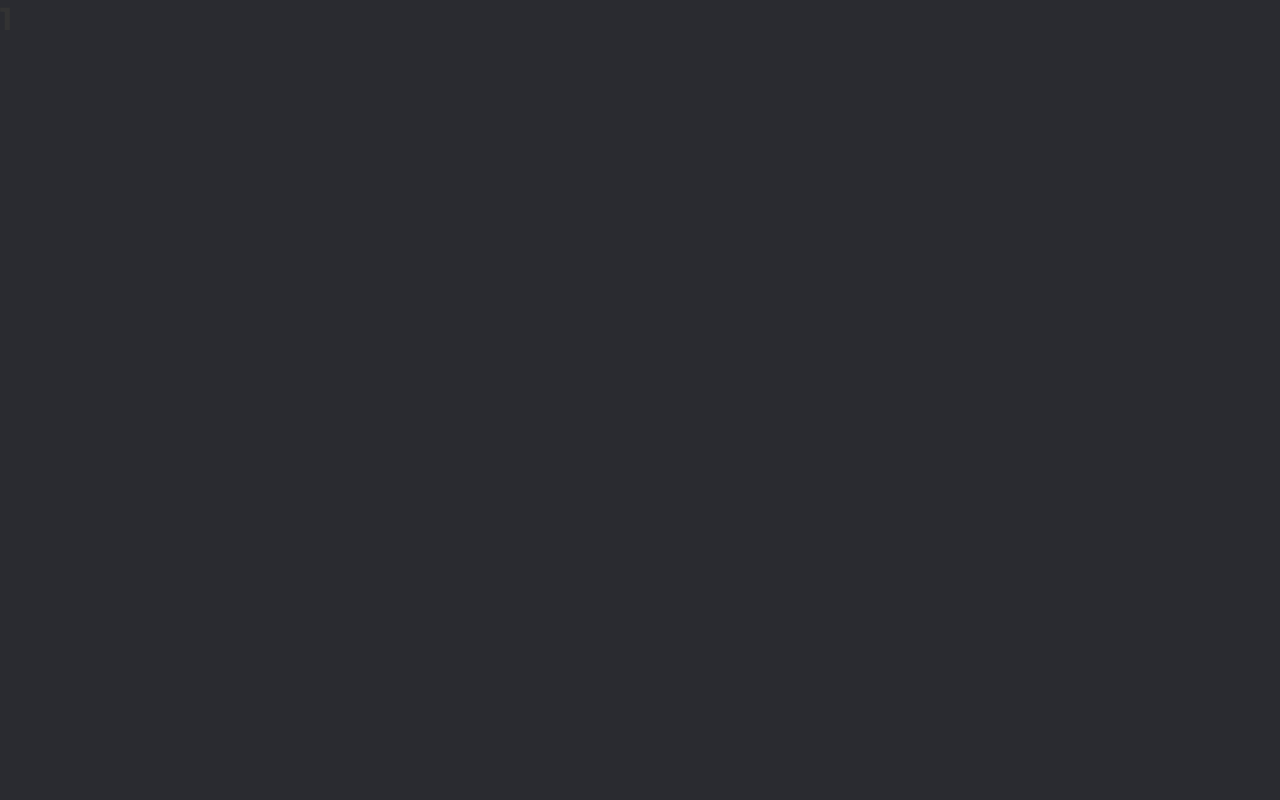
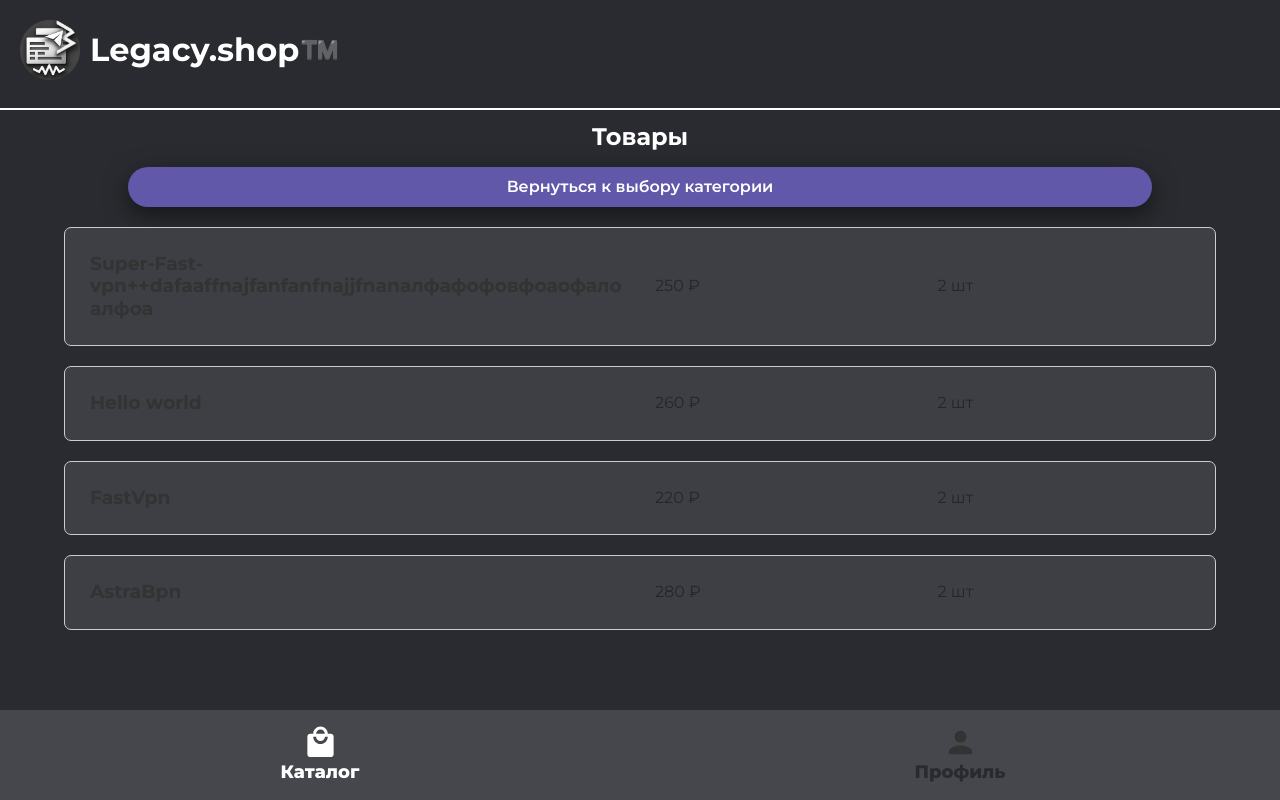
Before and after one commit to T0ngen/tgshop, a React (Create React App) app: page /items/1 in a window 1280 px wide. Built offline with nearby package versions, Linux system fonts and the light colour scheme.

Commit message:
add items catalog

```diff
--- a/src/components/Header.js
+++ b/src/components/Header.js
@@ -6,7 +6,7 @@ export default function Header(){
         <>
 
             <div className='Header'>
-                <img className='logo' src={"./img/logo.png"}/>
+                <img className='logo' src={"../img/logo.png"} alt='logo'/>
                <h1 className='shop-name'>Legacy.shop™️</h1>
 
             </div>
--- /dev/null
+++ b/src/components/ItemInfo.js
@@ -0,0 +1,28 @@
+import React from 'react';
+// import { useNavigate } from 'react-router-dom';
+export default function ItemInfo({item}){
+    // const navigate = useNavigate();
+
+    // const handleClick = (id) => {
+
+    //     navigate(`/items/${id}`);
+    // };
+    return(
+        <>
+        <div className='row item-container'>
+            <div className='col-6 item-text'>
+
+                <h3>{item.name}</h3>
+
+            </div>
+            <div className='col-3 '>
+            <p>{item.price} ₽</p>
+            </div>
+            <div className='col-3 '>
+                <p>{item.count} шт</p>
+            </div>
+        </div>
+
+        </>
+    )
+}
--- /dev/null
+++ b/src/components/Items.js
@@ -0,0 +1,23 @@
+import React from 'react';
+import { useNavigate } from 'react-router-dom';
+import ItemInfo from './ItemInfo'
+export default function Items({data}){
+    console.log('items')
+    console.log(data)
+    const navigate = useNavigate();
+
+    const handleClick = () => {
+        navigate('/');
+    };
+    return(
+        <>
+        <h2 className='categories-name'>Товары</h2>
+        <div onClick={handleClick} className='button-back'>Вернуться к выбору категории</div>
+        <div className='items-container'>
+        {data.map(el =>(
+                <ItemInfo key={el.id} item={el}/>
+            ))}
+        </div>
+        </>
+    )
+}
--- a/src/components/ItemsPage.js
+++ b/src/components/ItemsPage.js
@@ -1,11 +1,64 @@
-import React from 'react';
 import { useParams } from 'react-router-dom';
+import React, { useState, useEffect } from 'react';
+import Spinner from './SpinnerLoader';
+import Items from './Items'
+import Footer from './Footer';
+import Header from './Header'
+
 export default function ItemsPage(){
     const { id } = useParams();
+    const [loading, setLoading] = useState(true);
+    const [data, setData] = useState(null);
+    const fakeData =
+   [
+    {id: 1, categoryId: 1, name: "Super-Fast-vpn++dafaaffnajfanfanfnajjfnanалфафофовфоаофалоалфоа", price:250, description:"Хороший впн", count: 2},
+    {id: 2, categoryId: 1, name: "Hello world", price:260, description:"Хороший впн", count: 2},
+    {id: 3, categoryId: 1, name: "FastVpn", price:220, description:"Хороший впн", count: 2},
+    {id: 4, categoryId: 1, name: "AstraBpn", price:280, description:"Хороший впн", count: 2},
 
-    return(
-        <>
-        <h1>{id}</h1>
-        </>
-    )
-}
+   ]
+
+
+
+
+// Функция для получения данных
+const fetchData = async () => {
+    try {
+      // Искусственная задержка для имитации сетевого запроса
+      await new Promise((resolve) => setTimeout(resolve, 500));
+      setData(fakeData);
+    } catch (error) {
+      console.error('Ошибка при загрузке данных:', error);
+    } finally {
+      setLoading(false);
+    }
+  };
+
+//  // Функция для получения данных
+//  const fetchData = async () => {
+//    try {
+//      const response = await fetch('https://api.example.com/data'); // Путь к вашему API
+//      const result = await response.json();
+//      setData(result);
+//    } catch (error) {
+//      console.error('Ошибка при загрузке данных:', error);
+//    } finally {
+//      setLoading(false);
+//    }
+//  };
+
+  useEffect(() => {
+    fetchData(); // Загружаем данные при монтировании компонента
+  }, []);
+
+  return (
+    <>
+      {loading ? <Spinner /> : <div>
+      <Header/>
+      <Items data={(data)}/>
+      <Footer active={'active'}/>
+      </div>}
+
+    </>
+  );
+};
--- a/src/components/MainPage.js
+++ b/src/components/MainPage.js
@@ -13,10 +13,10 @@ const MainPage = () => {
   { id: 2, name: 'Vpn', img: 'vpn.png', description: 'Лучшие VPN' },
   { id: 3, name: 'Скрипты', img: 'scripts.png', description: 'Лучшие скрипты' },
   { id: 4, name: 'Прокси', img: 'proxy.png', description: 'Лучшие прокси' },
-  { id: 1, name: 'Email', img: 'email.jpeg', description: 'Лучшие email'},
-  { id: 2, name: 'Vpn', img: 'vpn.png', description: 'Лучшие VPN' },
-  { id: 3, name: 'Скрипты', img: 'scripts.png', description: 'Лучшие скрипты' },
-  { id: 4, name: 'Прокси', img: 'proxy.png', description: 'Лучшие прокси' },
+  { id: 5, name: 'Email', img: 'email.jpeg', description: 'Лучшие email'},
+  { id: 6, name: 'Vpn', img: 'vpn.png', description: 'Лучшие VPN' },
+  { id: 7, name: 'Скрипты', img: 'scripts.png', description: 'Лучшие скрипты' },
+  { id: 8, name: 'Прокси', img: 'proxy.png', description: 'Лучшие прокси' },
 
 ];
 
--- a/src/index.css
+++ b/src/index.css
@@ -217,6 +217,30 @@ svg {
     justify-content: center;
 }
 
+.button-back{
+    display: flex;
+    align-items: center;
+    justify-content: center;
+    width: 80%;
+    height: 40px;
+    margin: 0px auto;
+    background-color: #6258AA;
+    margin-top: 15px;
+    border-radius: 25px;
+    color: white;
+    font-weight: 600;
+    box-shadow: 0 8px 24px rgba(0, 0, 0, 0.5);
+    cursor: pointer;
+}
+
+.button-back:hover{
+    background-color: #e0e0e0; /* Светло-серый фон при наведении */
+    color: #222; /* Более темный текст при наведении */
+    box-shadow: 0px 8px 15px rgba(0, 0, 0, 0.2); /* Легкая тень */
+    transform: scale(1.05); /* Слегка увеличиваем кнопку */
+    transition: background-color 0.3s, color 0.3s, box-shadow 0.3s, transform 0.3s;
+}
+
 .col-footer{
     transition: background-color 0.3s ease, color 0.3s ease;
 
@@ -237,7 +261,7 @@ svg {
    display: flex;
    flex-direction: column;
    justify-content: center;
-
+   padding-bottom: 100px;
    align-items: center;
 
 }
@@ -371,3 +395,44 @@ svg {
     transform: scale(1.05); /* Слегка увеличиваем кнопку */
     transition: background-color 0.3s, color 0.3s, box-shadow 0.3s, transform 0.3s;
 }
+
+
+.items-container{
+    padding-top: 20px;
+    padding-bottom: 100px;
+    display: flex;
+    flex-direction: column;
+    justify-content: center;
+    align-items: center;
+
+}
+
+
+.item-container {
+
+    width: 90%;
+    align-items: center; /* Выравнивание элементов по началу */
+    padding: 10px; /* Внутренние отступы для контейнера */
+    border: 1px solid #ccc; /* Рамка для контейнера */
+    border-radius: 7px; /* Закругленные углы */
+    margin-bottom: 20px;
+    background-color: #3d3f45;
+}
+
+.item {
+    flex: 1;
+    text-align: center;
+    padding: 5px;
+    /* Устранение overflow для item */
+    overflow: hidden;
+}
+
+.item-text {
+    flex: 1;
+    white-space: normal;
+    word-wrap: break-word;  /* Разрешаем разрывы слов для переносов */
+    width: 100%; /* Задаем ширину 50% для текстового элемента */
+    height: auto; /* Высота автоматически увеличивается */
+    overflow: hidden; /* Скрываем переполненный текст */
+    text-overflow: ellipsis; /* Добавляем многоточие, если текст слишком длинный */
+}
```
